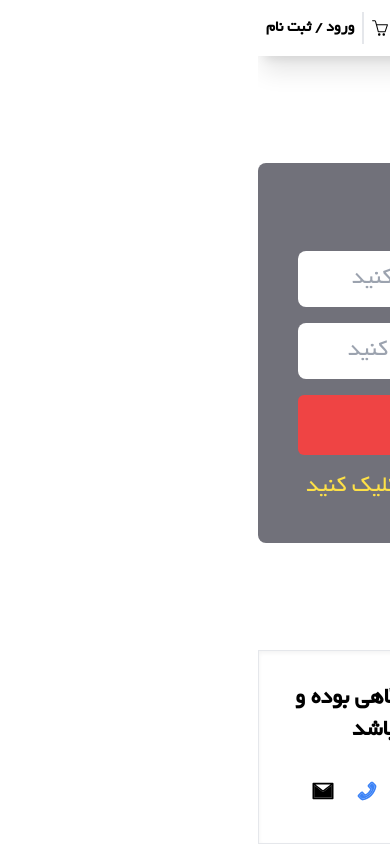
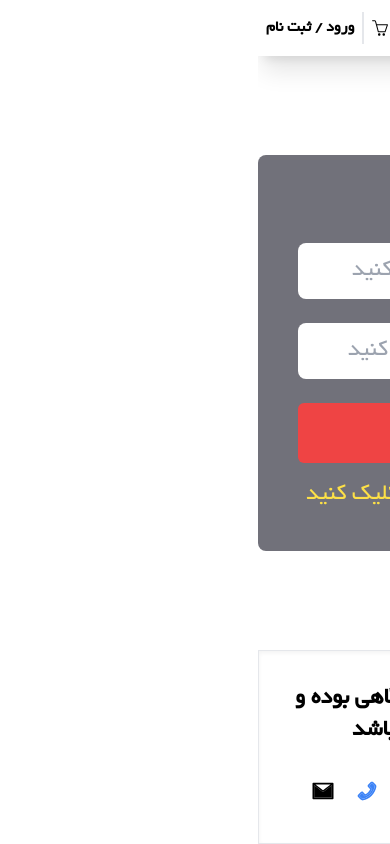
Before and after one commit to ghiyaee/my-shopping, a Next.js app: page /login in a window 390 px wide. Built offline with nearby package versions, Linux system fonts and the light colour scheme.

Commit message:
fix style mobile login

```diff
--- a/components/Layout.jsx
+++ b/components/Layout.jsx
@@ -3,7 +3,7 @@ import Header from "./Header"
 import Footer from "./Footer"
 function Layout({children}) {
   return (
-      <div className="flex justify-between flex-col min-h-screen gap-4">
+      <div className="flex justify-between flex-col min-h-screen">
           <Header/>
           {children}
           <Footer/>
--- a/components/Login.jsx
+++ b/components/Login.jsx
@@ -40,7 +40,7 @@ const Login = () => {
   return (
     <div className="flex flex-col items-center  bg-zinc-500 p-10  gap-4 rounded-lg w-[400px]">
       <h3 className="text-2xl text-yellow-300">فرم ورود</h3>
-      <form className="flex flex-col gap-4 w-full" onSubmit={handelSubmit}>
+      <form className="flex flex-col gap-6 w-full" onSubmit={handelSubmit}>
         <input
           value={email}
           onChange={(e) => setEmail(e.target.value)}
```
